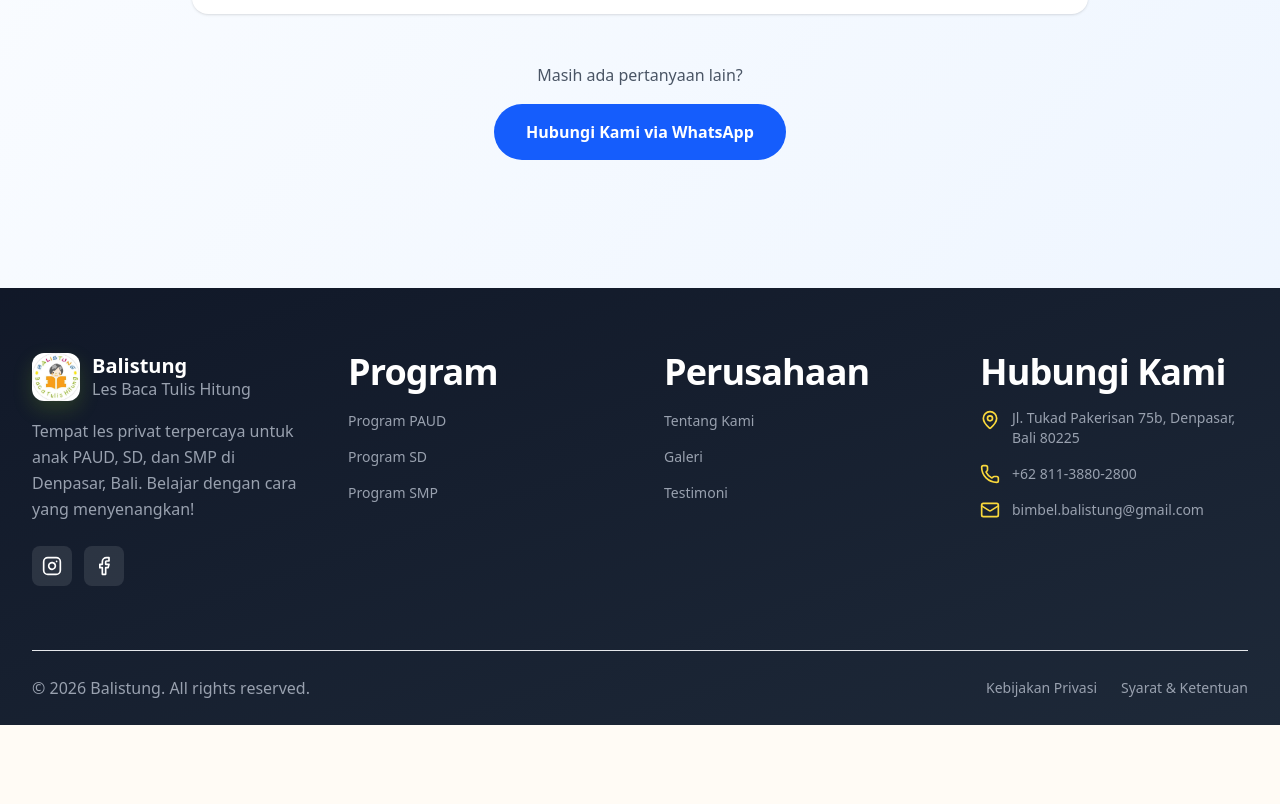
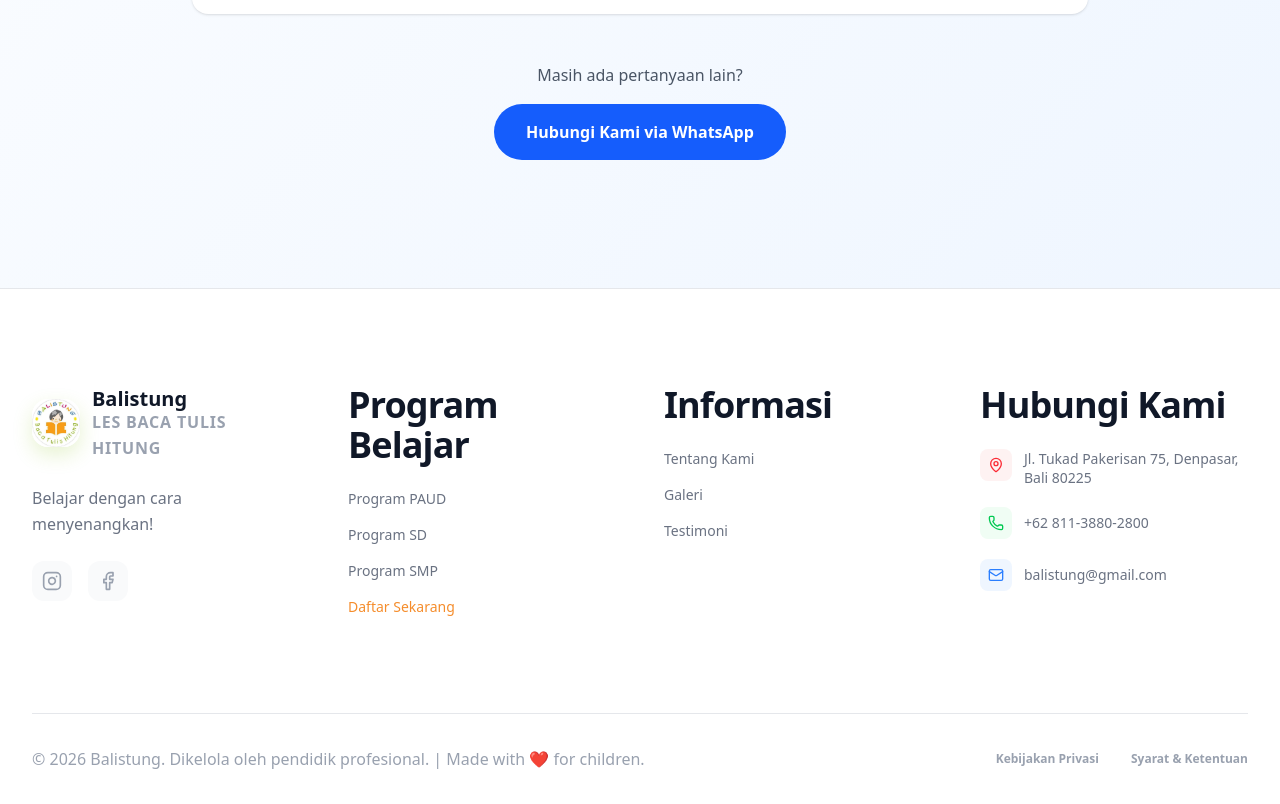
Before and after one commit to acaryawibawantra/balistung, a Next.js app: page / in a window 1280 px wide. Shown: the part 6167-6971 px from the top of the page. Before the commit the page ends 6892 px from the top, so only its background shows below. Built offline with nearby package versions, Linux system fonts and the light colour scheme.

Commit message:
fix: update footer contact info and branding slogan based on client feedback

```diff
--- a/components/layout/footer.tsx
+++ b/components/layout/footer.tsx
@@ -5,19 +5,20 @@ import Container from './container';
 
 const footerLinks = {
     program: [
-        { name: 'Program PAUD', href: '#program' },
-        { name: 'Program SD', href: '#program' },
-        { name: 'Program SMP', href: '#program' },
+        { name: 'Program PAUD', href: '/#program' },
+        { name: 'Program SD', href: '/#program' },
+        { name: 'Program SMP', href: '/#program' },
+        { name: 'Daftar Sekarang', href: '/register' },
     ],
     perusahaan: [
-        { name: 'Tentang Kami', href: '#tentang' },
-        { name: 'Galeri', href: '#galeri' },
-        { name: 'Testimoni', href: '#testimoni' },
+        { name: 'Tentang Kami', href: '/#tentang' },
+        { name: 'Galeri', href: '/#galeri' },
+        { name: 'Testimoni', href: '/#testimoni' },
     ],
     bantuan: [
-        { name: 'FAQ', href: '#faq' },
-        { name: 'Kontak', href: '#kontak' },
-        { name: 'Cara Daftar', href: '#kontak' },
+        { name: 'FAQ', href: '/#faq' },
+        { name: 'Kontak', href: '/#kontak' },
+        { name: 'Cara Daftar', href: '/#kontak' },
     ],
 };
 
@@ -29,22 +30,22 @@ const socialMedia = [
     },
     {
         name: 'Facebook',
-        href: '#',
+        href: 'https://facebook.com/balistung',
         icon: Facebook,
     },
 ];
 
 export default function Footer() {
     return (
-        <footer className="bg-gradient-to-br from-gray-900 to-gray-800 text-white">
+        <footer id="kontak" className="bg-white border-t border-gray-100">
             <Container>
                 {/* Main Footer */}
-                <div className="py-12 md:py-16">
-                    <div className="grid grid-cols-1 md:grid-cols-2 lg:grid-cols-4 gap-8 lg:gap-12">
+                <div className="py-16 md:py-24">
+                    <div className="grid grid-cols-1 md:grid-cols-2 lg:grid-cols-4 gap-12">
                         {/* Brand Section */}
-                        <div className="lg:col-span-1">
-                            <div className="flex items-center gap-3 mb-4">
-                                <div className="relative w-12 h-12 rounded-xl overflow-hidden shadow-playful">
+                        <div className="space-y-6">
+                            <Link href="/" className="flex items-center gap-3">
+                                <div className="relative w-12 h-12 rounded-2xl overflow-hidden shadow-playful">
                                     <Image
                                         src="/logo-balistung.jpg"
                                         alt="Logo Balistung"
@@ -54,26 +55,25 @@ export default function Footer() {
                                     />
                                 </div>
                                 <div>
-                                    <span className="text-xl font-display font-bold text-white">
+                                    <span className="text-xl font-display font-bold text-gray-900">
                                         Balistung
                                     </span>
-                                    <p className="text-xs text-gray-400 -mt-1">Les Baca Tulis Hitung</p>
+                                    <p className="text-[10px] text-gray-400 font-bold uppercase tracking-wider -mt-1">Les Baca Tulis Hitung</p>
                                 </div>
-                            </div>
-                            <p className="text-gray-400 text-sm mb-6">
-                                Tempat les privat terpercaya untuk anak PAUD, SD, dan SMP di Denpasar, Bali.
-                                Belajar dengan cara yang menyenangkan!
+                            </Link>
+                            <p className="text-gray-500 text-sm leading-relaxed max-w-xs font-medium">
+                                Belajar dengan cara menyenangkan!
                             </p>
 
                             {/* Social Media */}
-                            <div className="flex gap-3">
+                            <div className="flex gap-4">
                                 {socialMedia.map((social) => (
                                     <a
                                         key={social.name}
                                         href={social.href}
                                         target="_blank"
                                         rel="noopener noreferrer"
-                                        className="w-10 h-10 rounded-lg bg-white/10 hover:bg-primary-green flex items-center justify-center transition-all duration-300 hover:scale-110"
+                                        className="w-10 h-10 rounded-xl bg-gray-50 text-gray-400 hover:bg-primary-green hover:text-white flex items-center justify-center transition-all duration-300 hover:shadow-lg active:scale-90"
                                         aria-label={social.name}
                                     >
                                         <social.icon className="w-5 h-5" />
@@ -84,13 +84,13 @@ export default function Footer() {
 
                         {/* Program Links */}
                         <div>
-                            <h3 className="font-display font-semibold text-lg mb-4">Program</h3>
-                            <ul className="space-y-3">
+                            <h3 className="text-gray-900 font-bold text-base mb-6">Program Belajar</h3>
+                            <ul className="space-y-4 text-sm">
                                 {footerLinks.program.map((link) => (
                                     <li key={link.name}>
                                         <Link
                                             href={link.href}
-                                            className="text-gray-400 hover:text-primary-yellow transition-colors text-sm"
+                                            className={`transition-colors font-medium ${link.name === 'Daftar Sekarang' ? 'text-primary-orange hover:text-orange-600 font-bold' : 'text-gray-500 hover:text-primary-green'}`}
                                         >
                                             {link.name}
                                         </Link>
@@ -101,13 +101,13 @@ export default function Footer() {
 
                         {/* Company Links */}
                         <div>
-                            <h3 className="font-display font-semibold text-lg mb-4">Perusahaan</h3>
-                            <ul className="space-y-3">
+                            <h3 className="text-gray-900 font-bold text-base mb-6">Informasi</h3>
+                            <ul className="space-y-4 text-sm">
                                 {footerLinks.perusahaan.map((link) => (
                                     <li key={link.name}>
                                         <Link
                                             href={link.href}
-                                            className="text-gray-400 hover:text-primary-yellow transition-colors text-sm"
+                                            className="text-gray-500 hover:text-primary-green transition-colors font-medium"
                                         >
                                             {link.name}
                                         </Link>
@@ -118,30 +118,38 @@ export default function Footer() {
 
                         {/* Contact Info */}
                         <div>
-                            <h3 className="font-display font-semibold text-lg mb-4">Hubungi Kami</h3>
-                            <ul className="space-y-4">
+                            <h3 className="text-gray-900 font-bold text-base mb-6">Hubungi Kami</h3>
+                            <ul className="space-y-5">
                                 <li className="flex items-start gap-3">
-                                    <MapPin className="w-5 h-5 text-primary-yellow flex-shrink-0 mt-0.5" />
-                                    <span className="text-gray-400 text-sm">
-                                        Jl. Tukad Pakerisan 75b, Denpasar, Bali 80225
+                                    <div className="w-8 h-8 rounded-lg bg-red-50 flex items-center justify-center flex-shrink-0">
+                                        <MapPin className="w-4 h-4 text-red-500" />
+                                    </div>
+                                    <span className="text-gray-500 text-sm leading-snug">
+                                        Jl. Tukad Pakerisan 75, Denpasar, Bali 80225
                                     </span>
                                 </li>
                                 <li className="flex items-center gap-3">
-                                    <Phone className="w-5 h-5 text-primary-yellow flex-shrink-0" />
+                                    <div className="w-8 h-8 rounded-lg bg-green-50 flex items-center justify-center flex-shrink-0">
+                                        <Phone className="w-4 h-4 text-green-500" />
+                                    </div>
                                     <a
                                         href="https://wa.me/6281138802800"
-                                        className="text-gray-400 hover:text-primary-yellow transition-colors text-sm"
+                                        target="_blank"
+                                        rel="noopener noreferrer"
+                                        className="text-gray-500 hover:text-primary-green transition-colors text-sm font-medium"
                                     >
                                         +62 811-3880-2800
                                     </a>
                                 </li>
                                 <li className="flex items-center gap-3">
-                                    <Mail className="w-5 h-5 text-primary-yellow flex-shrink-0" />
+                                    <div className="w-8 h-8 rounded-lg bg-blue-50 flex items-center justify-center flex-shrink-0">
+                                        <Mail className="w-4 h-4 text-blue-500" />
+                                    </div>
                                     <a
                                         href="mailto:bimbel.balistung@gmail.com"
-                                        className="text-gray-400 hover:text-primary-yellow transition-colors text-sm"
+                                        className="text-gray-500 hover:text-primary-green transition-colors text-sm font-medium"
                                     >
-                                        bimbel.balistung@gmail.com
+                                        balistung@gmail.com
                                     </a>
                                 </li>
                             </ul>
@@ -150,16 +158,17 @@ export default function Footer() {
                 </div>
 
                 {/* Bottom Footer */}
-                <div className="border-t border-gray-700 py-6">
-                    <div className="flex flex-col md:flex-row justify-between items-center gap-4">
-                        <p className="text-gray-400 text-sm text-center md:text-left">
-                            © {new Date().getFullYear()} Balistung. All rights reserved.
+                <div className="border-t border-gray-100 py-8">
+                    <div className="flex flex-col md:flex-row justify-between items-center gap-6">
+                        <p className="text-gray-400 text-xs font-medium text-center md:text-left">
+                            © {new Date().getFullYear()} Balistung. Dikelola oleh pendidik profesional.
+                            <span className="hidden sm:inline"> | Made with ❤️ for children.</span>
                         </p>
-                        <div className="flex gap-6">
-                            <Link href="#" className="text-gray-400 hover:text-primary-yellow transition-colors text-sm">
+                        <div className="flex gap-8">
+                            <Link href="#" className="text-gray-400 hover:text-primary-green transition-colors text-xs font-semibold">
                                 Kebijakan Privasi
                             </Link>
-                            <Link href="#" className="text-gray-400 hover:text-primary-yellow transition-colors text-sm">
+                            <Link href="#" className="text-gray-400 hover:text-primary-green transition-colors text-xs font-semibold">
                                 Syarat & Ketentuan
                             </Link>
                         </div>
```
